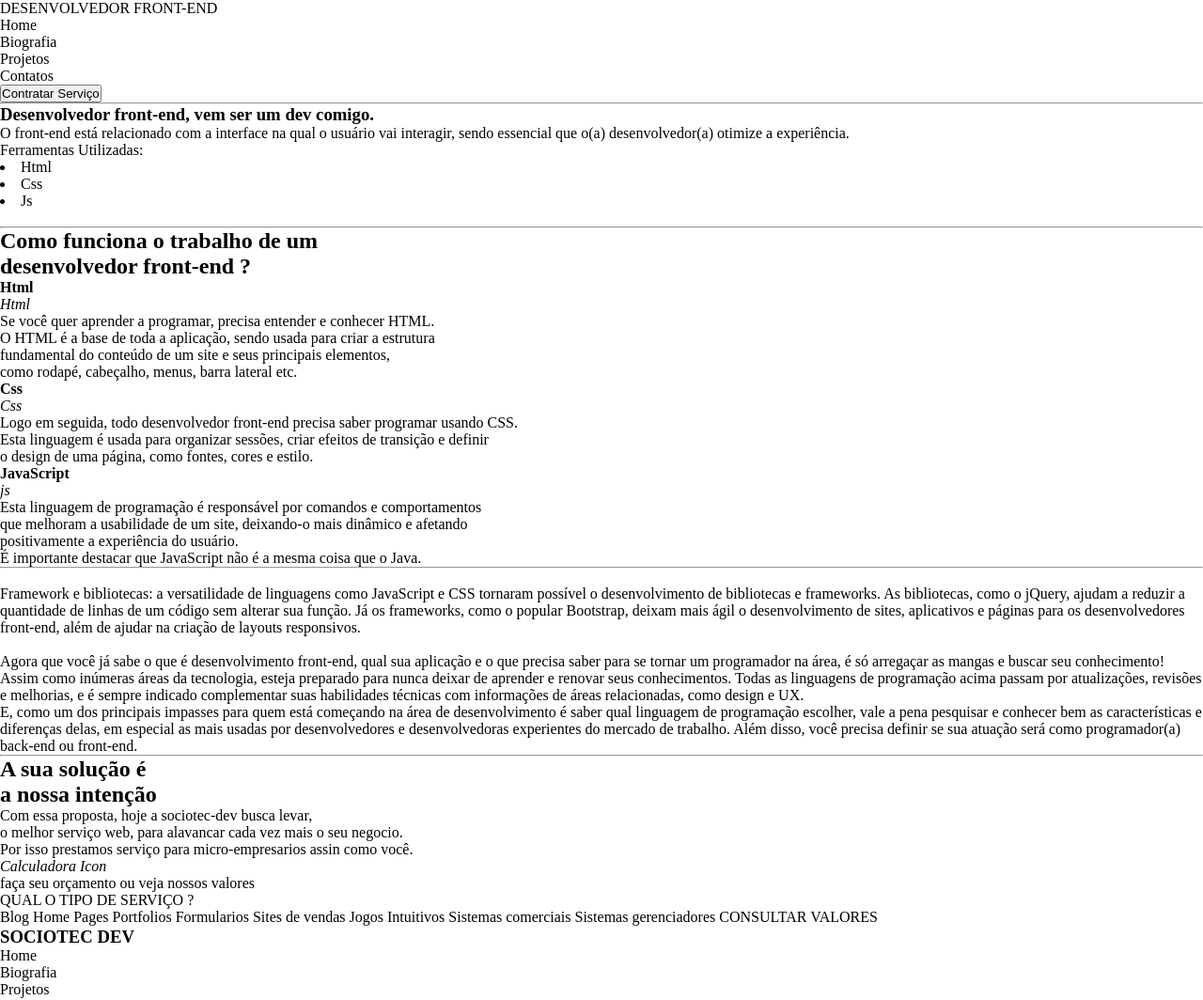
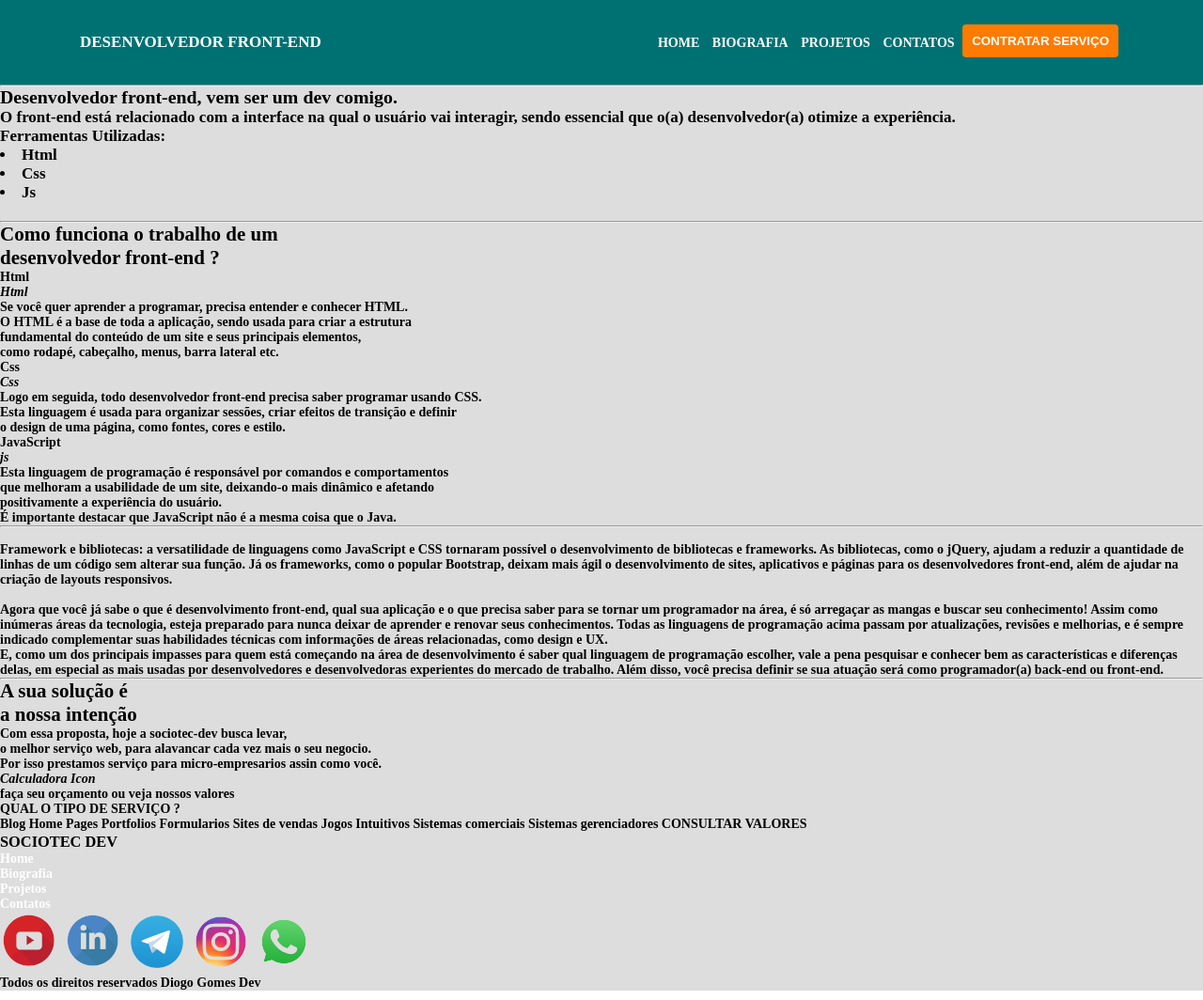
Before and after one commit to diogocods/portfolio, a plain HTML site: page index.html in a window 1280 px wide. Shown: the top 1064 px of the page at 94% size. Drawn offline with Linux system fonts and the light colour scheme; files that its build step writes are made by us from their sources; files whose address does not match are found by name.

Commit message:
Update estilizacao-pagina.css

```diff
--- a/css_/estilizacao-pagina.css
+++ b/css_/estilizacao-pagina.css
@@ -1,21 +1,98 @@
 *{
-    margin: 0;
-    padding: 0;
-    color: #000;
+margin: 0; padding: 0;color: #000;font-weight: bold; position: relative;
 }
+a{
+    text-decoration: none;color: #ffffff;cursor: pointer;
+    }/*formatação de tag raiz*/
+
 /* teste: . .;*/
-img.img-logo-page{
-width: 10%;
-height: 10%;
+.page{
+background: #dddddd;width: 100%;height: 100%;font-size: 14px;
 }
+.div-topo-page{
+width: 100%;height: 90px;background: #007173; display: block;
+}
+
+.logo-texto {
+color: #fff; display: block; top: 20px;font-weight: bold; position: relative; float:left;left: 70px;padding: 15px;
+font-size: 17px;
+}
+
+.nav-menu{
+position: relative; float: right; display: block; right: 90px; top: 28px; text-transform: uppercase;
+}
+.nav-menu li{
+display: inline-block; position: relative;padding: 5px;
+}
+.nav-menu .contrata-servico{
+background-color: #FF7B00;padding: 10px; text-transform: uppercase; border: 0;position: relative; color: #ffffff;
+font-weight: bold; border-radius: 4px; top: -2px;
+}
+
+.div-cabecalho-page{
+width: 100%;height: 100%; display:block;font-size: 17px;
+}
+
+
+
+
+
+
+
+
+
+
+
+
+
+
+
+
+
+
+
+
+
+
+
+
+
+
+
+
+
+
+
+
+
+
+
+
+
+
+
+
+
+
+
+
+
+
+
+
+
+
+
+
+
+
+
+
+
+
+
 
 /*teste icones footer*/
 img.img-logo-icons{
-    width: 5%;
-    height: 5%;
-}
-a{
-    text-decoration: none;
-    color: #000;
-    cursor: pointer;
-}
+    width: 5%;height: 5%;
+    }
```
